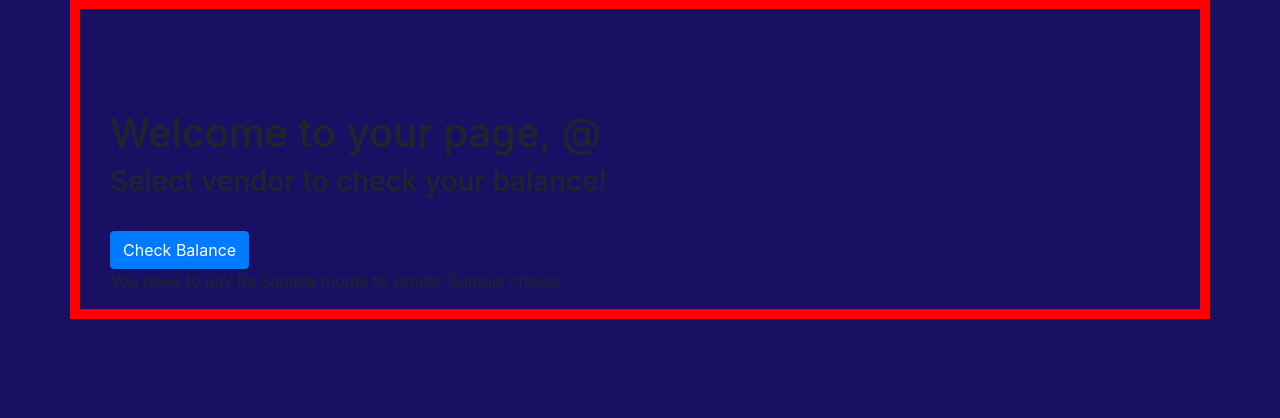
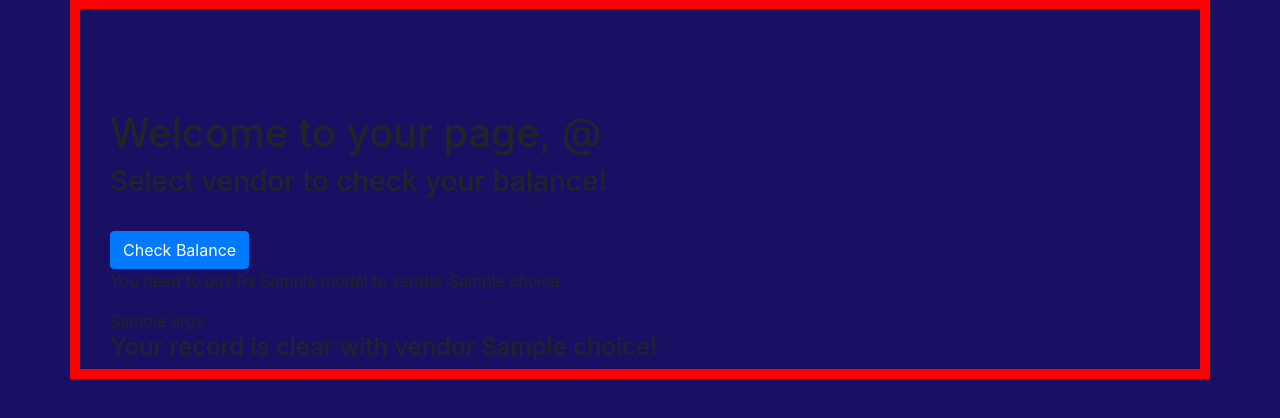
Before and after one commit to DhruvKaushal/AutomatedCouponSystem, a Django app: template couponSystem/profiles/templates/profiles/userLogin.html in a window 1280 px wide. Shown: the part 57-475 px from the top of the page. Run offline with Django 3.2, Linux system fonts and the light colour scheme; the template is opened without the code that fills it: most values are stand-ins (such as "Sample title", 1, 10 or a date in 2020); some libraries are stand-ins or nearby versions.

Commit message:
started with user home page

```diff
--- a/couponSystem/profiles/templates/profiles/userLogin.html
+++ b/couponSystem/profiles/templates/profiles/userLogin.html
@@ -15,11 +15,9 @@
         <button type="submit" class="btn btn-primary">Check Balance</button>
         {% endbuttons %}
     </form>
-    {% if args.model %}
     <p>You need to pay Rs {{ args.model }} to vendor {{ args.choice }}</p>
-    {% else %}
+    {{ args }}
     <h4>Your record is clear with vendor {{ args.choice }}!</h4>
-    {% endif %}
 </div>
 
 {% endblock %}
```
Also changed, not shown: couponSystem/db.sqlite3.
